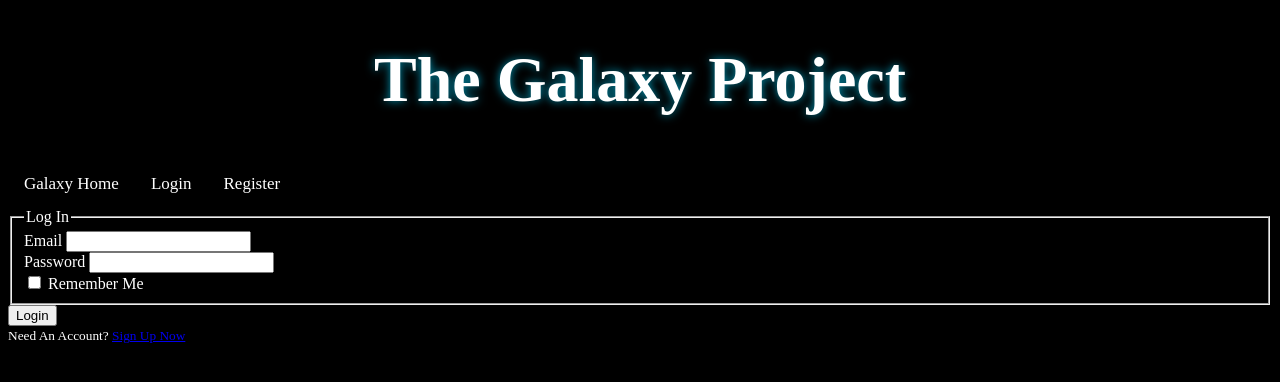
After one commit to Dan-Matthews-23/galaxy, a Flask app: page /login in a window 1280 px wide. The commit adds this page. Shown: the top 382 px of the page. Run offline with Flask 3, Linux system fonts and the light colour scheme.

Commit message:
UPDATED routes, forms, init with flask login, CREATED login.html

```diff
--- a/galaxy/__init__.py
+++ b/galaxy/__init__.py
@@ -3,6 +3,7 @@ from flask import Flask
 from flask_sqlalchemy import SQLAlchemy
 from flask_migrate import Migrate
 from flask_bcrypt import Bcrypt  # 1. Add this import
+from flask_login import LoginManager # 1. Import the manager
 
 if os.path.exists("env.py"):
     import env  # noqa
@@ -21,5 +22,8 @@ app.config["SQLALCHEMY_TRACK_MODIFICATIONS"] = False
 db = SQLAlchemy(app)
 migrate = Migrate(app, db)
 bcrypt = Bcrypt(app)  # 2. Initialize it here
+login_manager = LoginManager(app) # 2. Initialize it
+login_manager.login_view = 'login' # 3. Tells Flask where the login page is
+login_manager.login_message_category = 'info' # Makes the "Please log in" message look nice
 
 from galaxy import routes, models  # noqa
--- a/galaxy/forms.py
+++ b/galaxy/forms.py
@@ -1,5 +1,5 @@
 from flask_wtf import FlaskForm
-from wtforms import StringField, PasswordField, SubmitField
+from wtforms import StringField, PasswordField, SubmitField, BooleanField # <--- Add it here
 from wtforms.validators import DataRequired, Length, Email, EqualTo
 
 class RegistrationForm(FlaskForm):
@@ -12,3 +12,12 @@ class RegistrationForm(FlaskForm):
     confirm_password = PasswordField('Confirm Password',
                                      validators=[DataRequired(), EqualTo('password')])
     submit = SubmitField('Sign Up')
+
+class LoginForm(FlaskForm):
+    email = StringField('Email',
+                        validators=[DataRequired(), Email()])
+    password = PasswordField('Password',
+                             validators=[DataRequired()])
+    # This keeps the user logged in even after closing the browser
+    remember = BooleanField('Remember Me')
+    submit = SubmitField('Login')
--- a/galaxy/routes.py
+++ b/galaxy/routes.py
@@ -1,8 +1,9 @@
+from flask import render_template, url_for, flash, redirect, request
+from galaxy import app, db, bcrypt
+from galaxy.forms import RegistrationForm, LoginForm # Add LoginForm
+from galaxy.models import User
+from flask_login import login_user, current_user, logout_user, login_required # Add these
 
-from galaxy import app, db, bcrypt  # <--- Make sure 'bcrypt' is added here!
-from flask import render_template, url_for, flash, redirect
-from galaxy.forms import RegistrationForm
-from galaxy.models import User  # <--- Check if this line is missing!
 
 
 @app.route("/")
@@ -26,3 +27,38 @@ def register():
         return redirect(url_for('home'))
 
     return render_template('register.html', title='Register', form=form)
+
+
+@app.route("/login", methods=['GET', 'POST'])
+def login():
+    # If they are already logged in, send them to the home page
+    if current_user.is_authenticated:
+        return redirect(url_for('home'))
+
+    form = LoginForm()
+    if form.validate_on_submit():
+        user = User.query.filter_by(email=form.email.data).first()
+
+        # Check if user exists AND if the password matches the hash
+        if user and bcrypt.check_password_hash(user.password, form.password.data):
+            login_user(user, remember=form.remember.data)
+
+            # If the user tried to access a protected page before logging in,
+            # this takes them back there after they log in
+            next_page = request.args.get('next')
+            return redirect(next_page) if next_page else redirect(url_for('home'))
+        else:
+            flash('Login Unsuccessful. Please check email and password', 'danger')
+
+    return render_template('login.html', title='Login', form=form)
+
+
+@app.route("/logout")
+def logout():
+    logout_user()
+    return redirect(url_for('home'))
+
+@app.route("/dashboard")
+@login_required # This forces the user to log in before seeing this page
+def dashboard():
+    return render_template('dashboard.html', title='Dashboard')
--- a/galaxy/templates/base.html
+++ b/galaxy/templates/base.html
@@ -24,11 +24,16 @@
     <nav>
     <div class="topnav" id="myTopnav">
         <a href="{{ url_for('home') }}" class="active">Galaxy Home</a>
-            <div id="myLinks">
+
+        {% if current_user.is_authenticated %}
             <a href="#news">Stars</a>
             <a href="#contact">Planets</a>
-                <a href="#about">About</a>
-            </div>
+            <a href="{{ url_for('logout') }}">Logout</a>
+        {% else %}
+            <a href="{{ url_for('login') }}">Login</a>
+            <a href="{{ url_for('register') }}">Register</a>
+        {% endif %}
+
         <a href="javascript:void(0);" class="icon" onclick="toggleMenu()">
             <i class="fa fa-bars"></i>
         </a>
--- a/galaxy/templates/index.html
+++ b/galaxy/templates/index.html
@@ -3,5 +3,11 @@
 {% block content %}
     <h1>Welcome to the Galaxy</h1>
     <p>This content is being injected into the base template!</p>
+    <p>{% if current_user.is_authenticated %}
+    <h2>Welcome back, Commander {{ current_user.username }}!</h2>
+{% else %}
+    <h2>Welcome to the Galaxy. Please log in to begin.</h2>
+{% endif %}</p>
+
 
 {% endblock %}
--- /dev/null
+++ b/galaxy/templates/login.html
@@ -0,0 +1,31 @@
+{% extends "base.html" %}
+{% block content %}
+    <div class="content-section">
+        <form method="POST" action="">
+            {{ form.hidden_tag() }}
+            <fieldset class="form-group">
+                <legend class="border-bottom mb-4">Log In</legend>
+                <div class="form-group">
+                    {{ form.email.label(class="form-control-label") }}
+                    {{ form.email(class="form-control form-control-lg") }}
+                </div>
+                <div class="form-group">
+                    {{ form.password.label(class="form-control-label") }}
+                    {{ form.password(class="form-control form-control-lg") }}
+                </div>
+                <div class="form-check">
+                    {{ form.remember(class="form-check-input") }}
+                    {{ form.remember.label(class="form-check-label") }}
+                </div>
+            </fieldset>
+            <div class="form-group">
+                {{ form.submit(class="btn btn-outline-info") }}
+            </div>
+        </form>
+        <div class="border-top pt-3">
+            <small class="text-muted">
+                Need An Account? <a class="ml-2" href="{{ url_for('register') }}">Sign Up Now</a>
+            </small>
+        </div>
+    </div>
+{% endblock content %}
--- a/requirements.txt
+++ b/requirements.txt
@@ -26,6 +26,7 @@ executing==2.2.1
 fastjsonschema==2.21.2
 Flask==3.1.3
 Flask-Bcrypt==1.0.1
+Flask-Login==0.6.3
 Flask-Migrate==4.1.0
 Flask-SQLAlchemy==3.1.1
 Flask-WTF==1.2.2
```
Also changed, not shown: galaxy/models.py (+7 -2 lines). Lines whose indentation alone changed are shown as unchanged.
